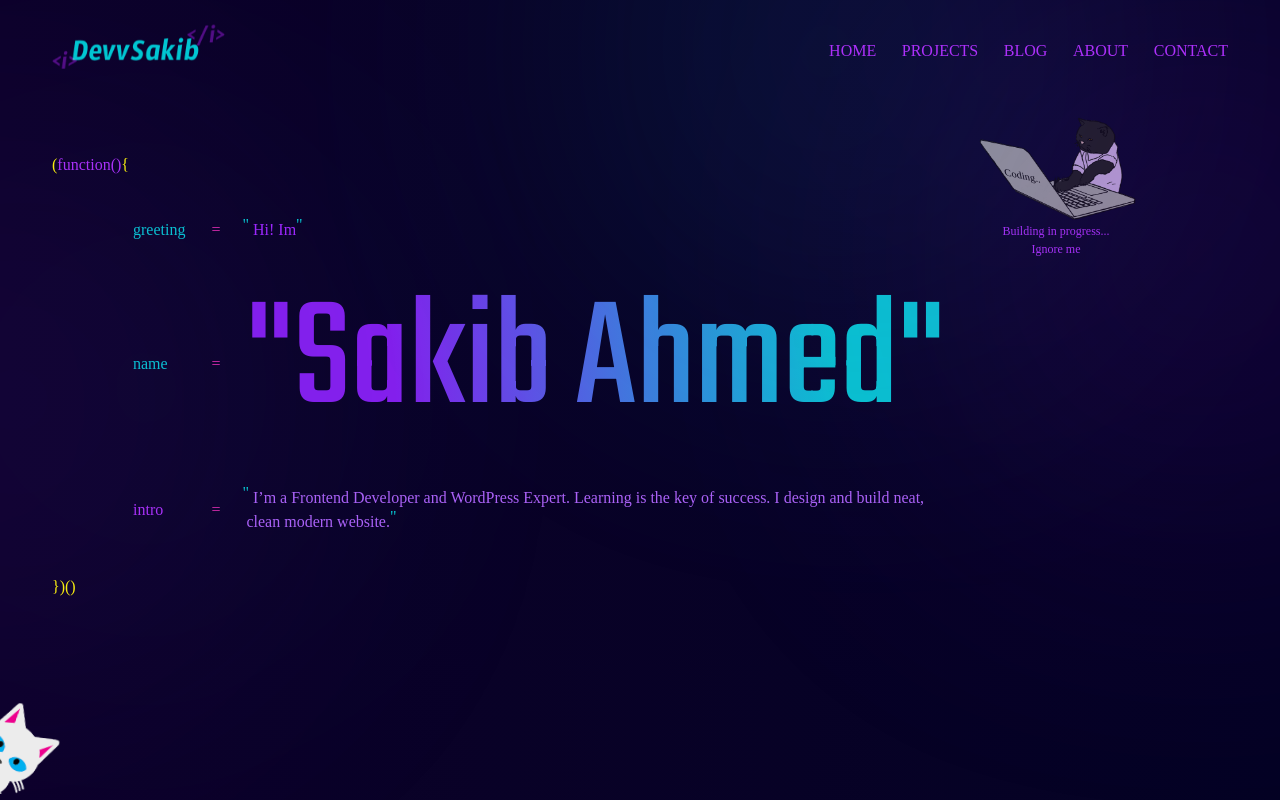
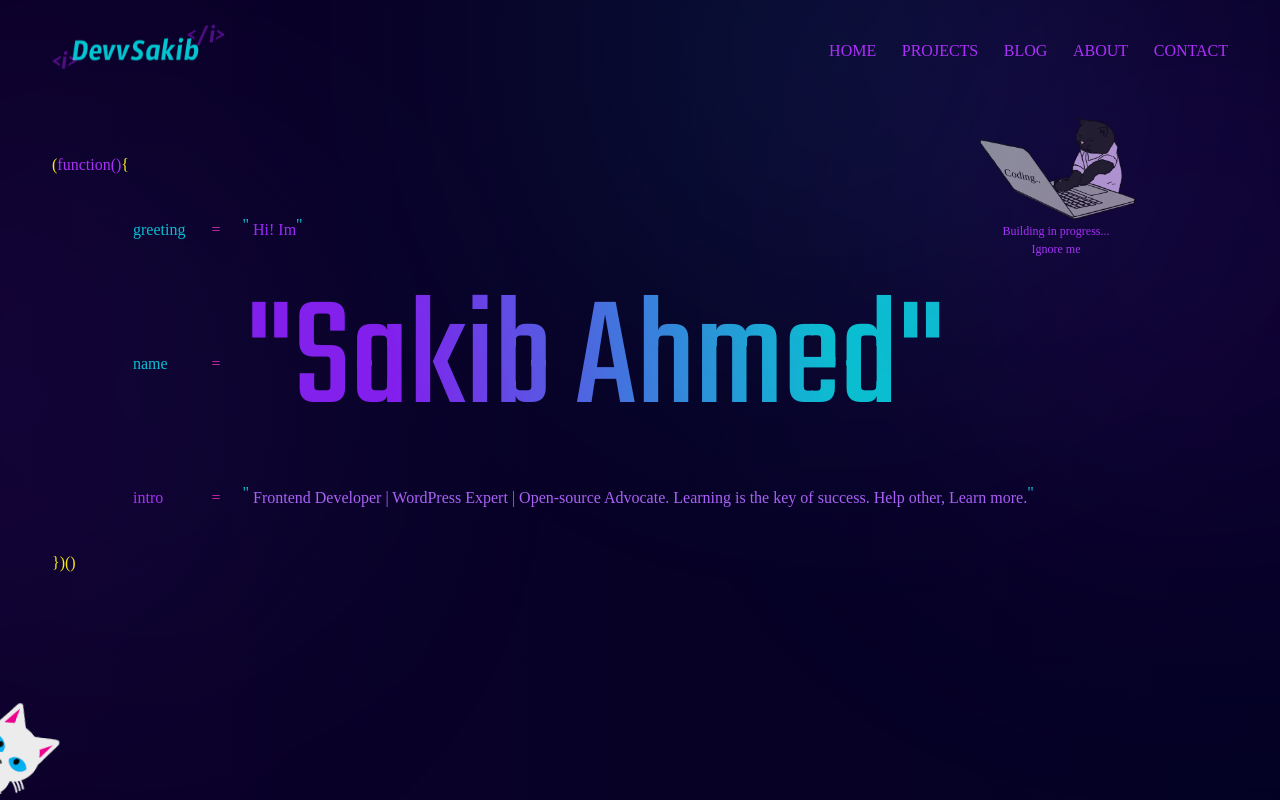
Before and after one commit to devvsakib/dsportfolio, a React (Vite) app: page / in a window 1280 px wide. Built offline with nearby package versions, Linux system fonts and the light colour scheme; a web font is replaced by a local one.

Commit message:
tagline changes

```diff
--- a/src/components/Herosection/HearoSection.jsx
+++ b/src/components/Herosection/HearoSection.jsx
@@ -13,7 +13,7 @@ const HeroSection = () => {
                                 <tbody>
                                     <tr><td><span className='text-[#07C5D1]'>greeting</span></td> <td><span className='text-[#E02AAD] mx-6'>=</span></td> <td><span className='text-[#A026FF]'><span className='quat'>"</span>Hi! Im<span className='quat'> "</span></span></td></tr>
                                     <tr><td><span className='text-[#07C5D1]'>name</span></td> <td><span className='text-[#E02AAD] mx-6'>=</span></td> <td><span className='devvsakib'>"Sakib Ahmed"</span></td></tr>
-                                    <tr><td><span className='text-[cc]'>intro</span></td> <td><span className='text-[#E02AAD] mx-6'>=</span></td> <td><span className='text-[#AD62F8] intro'><span className='quat'>"</span>I’m a Frontend Developer and WordPress Expert. Learning is the key of success. I design and build neat,<br /> clean modern website. <span className='quat'> "</span></span></td></tr>
+                                    <tr><td><span className='text-[cc]'>intro</span></td> <td><span className='text-[#E02AAD] mx-6'>=</span></td> <td><span className='text-[#AD62F8] intro'><span className='quat'>"</span>Frontend Developer | WordPress Expert | Open-source Advocate. Learning is the key of success. Help other, Learn more. <span className='quat'> "</span></span></td></tr>
                                 </tbody>
                             </table>
                         </div>
```
